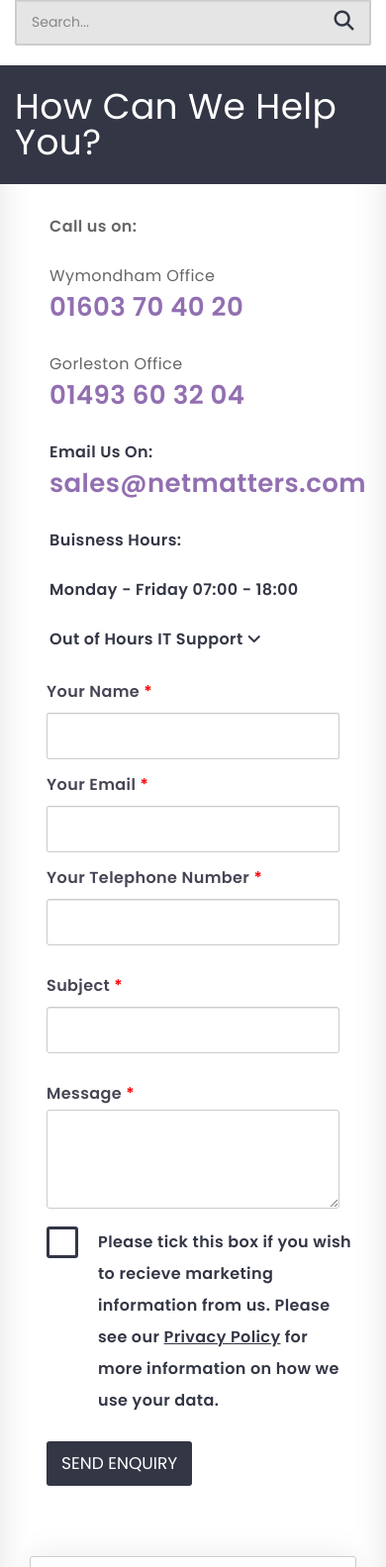
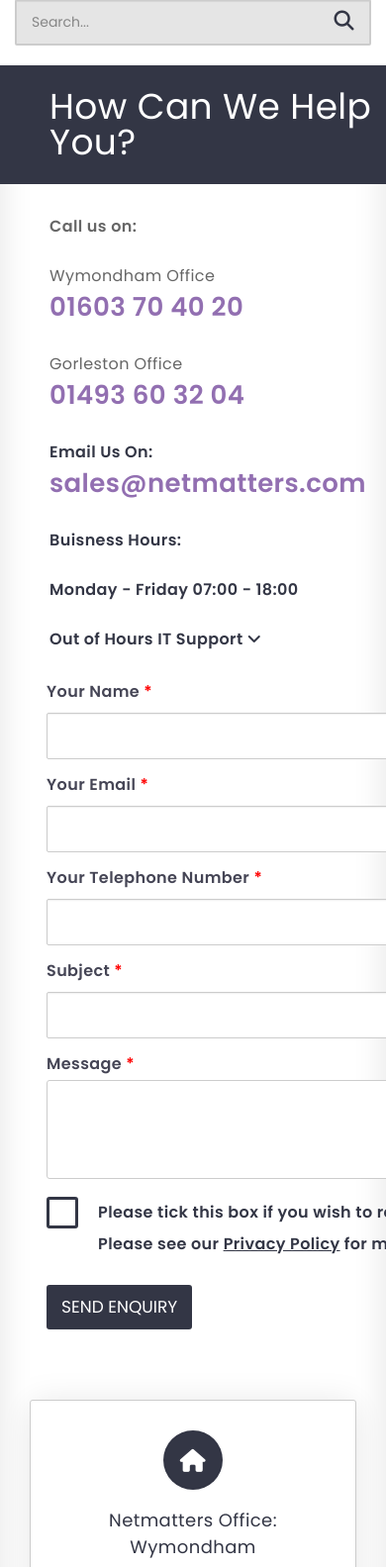
Before and after one commit to Alex-Cannon97/HTML-Scss-netmatters-reflection, a PHP site: page /contact.php in a window 390 px wide. Shown: the part 91-1674 px from the top of the page at 99% size. Run offline with PHP 8.4, Linux system fonts and the light colour scheme; some libraries are stand-ins or nearby versions.

Commit message:
final rework

```diff
--- a/xampp project/scss/_contact.scss
+++ b/xampp project/scss/_contact.scss
@@ -93,7 +93,7 @@
         background: $base-dark;
         color: $base-white;
         line-height: 1;
-        padding-left: 15px;
+        padding-left: 50px;
     }
 }
 
@@ -203,6 +203,9 @@
     max-width: 800px;
     @include mq('sm'){
         max-width: 100%;
+    }
+    @media screen and (max-width: 992px){
+        width: 720px;
     }
 }
 
@@ -380,3 +383,11 @@
 .form-error{
     border: 1px solid $telecoms-color !important;
 }
+
+#message-input{
+&:focus{
+    outline: none;
+    border: 1px solid rgb(91, 192, 222);
+    box-shadow: 0px 0px 8px rgba(91, 192, 222, .6);
+}
+}
--- a/xampp project/scss/_newsletter.scss
+++ b/xampp project/scss/_newsletter.scss
@@ -69,6 +69,8 @@
 	}
 }
 
+#telephone,
+#subject,
 #name,
 #email{
 	width: 100%;
```
Also changed, not shown: xampp project/css/Style.css.
